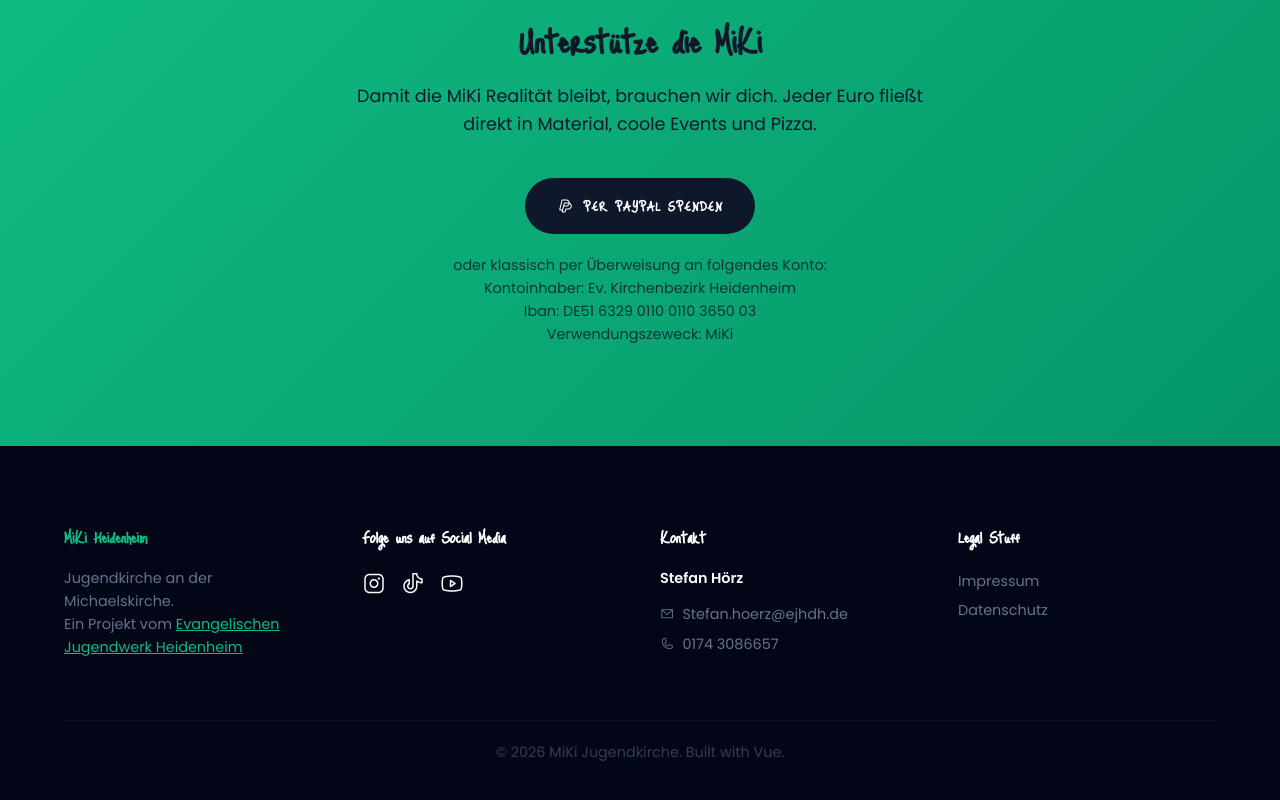
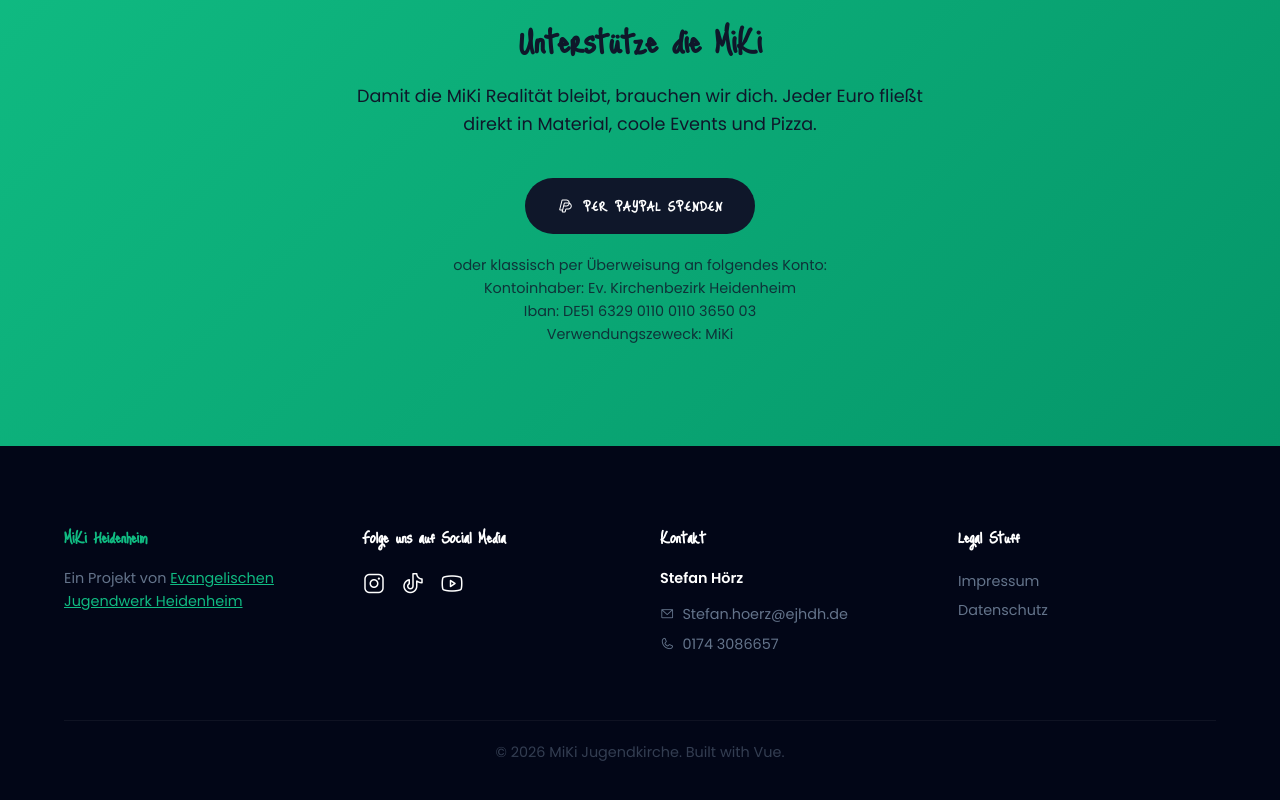
Before and after one commit to 9scp7vvkdr-stack/MiKi, a website: page index.html in a window 1280 px wide. Shown: the part 4273-5073 px from the top of the page. Drawn offline with Linux system fonts and the light colour scheme.

Commit message:
Kleine Anpassung

```diff
--- a/index.html
+++ b/index.html
@@ -1093,7 +1093,7 @@
             <div class="footer-grid" style="display: grid; grid-template-columns: repeat(auto-fit, minmax(200px, 1fr)); gap: 40px;">
                 <div class="footer-col">
                     <h3 style="color: var(--primary);">MiKi Heidenheim</h3>
-                    <p>Jugendkirche an der Michaelskirche.<br>Ein Projekt vom <a href="https://www.ejhdh.de" target="_blank" style="color: var(--primary); text-decoration: underline;">Evangelischen Jugendwerk Heidenheim</a></p>
+                    <p>Ein Projekt von <a href="https://www.ejhdh.de" target="_blank" style="color: var(--primary); text-decoration: underline;">Evangelischen Jugendwerk Heidenheim</a></p>
                 </div>
                 <div class="footer-col">
                     <h3>Folge uns auf Social Media</h3>
```
